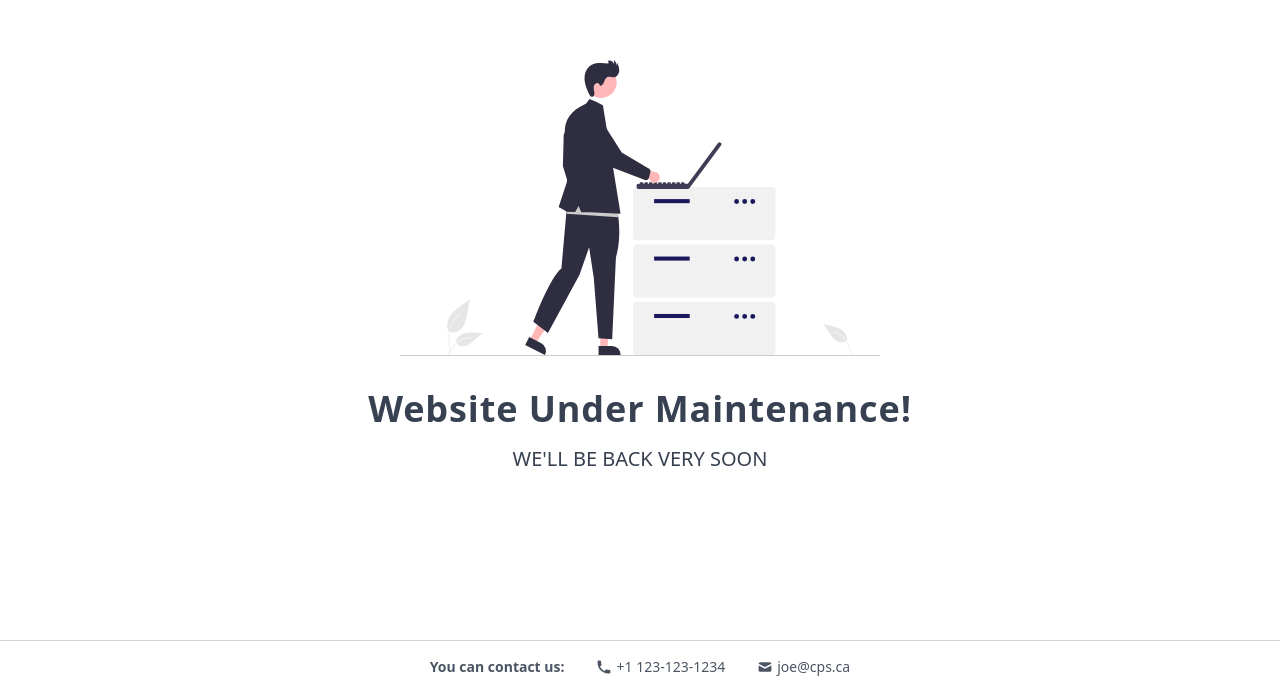
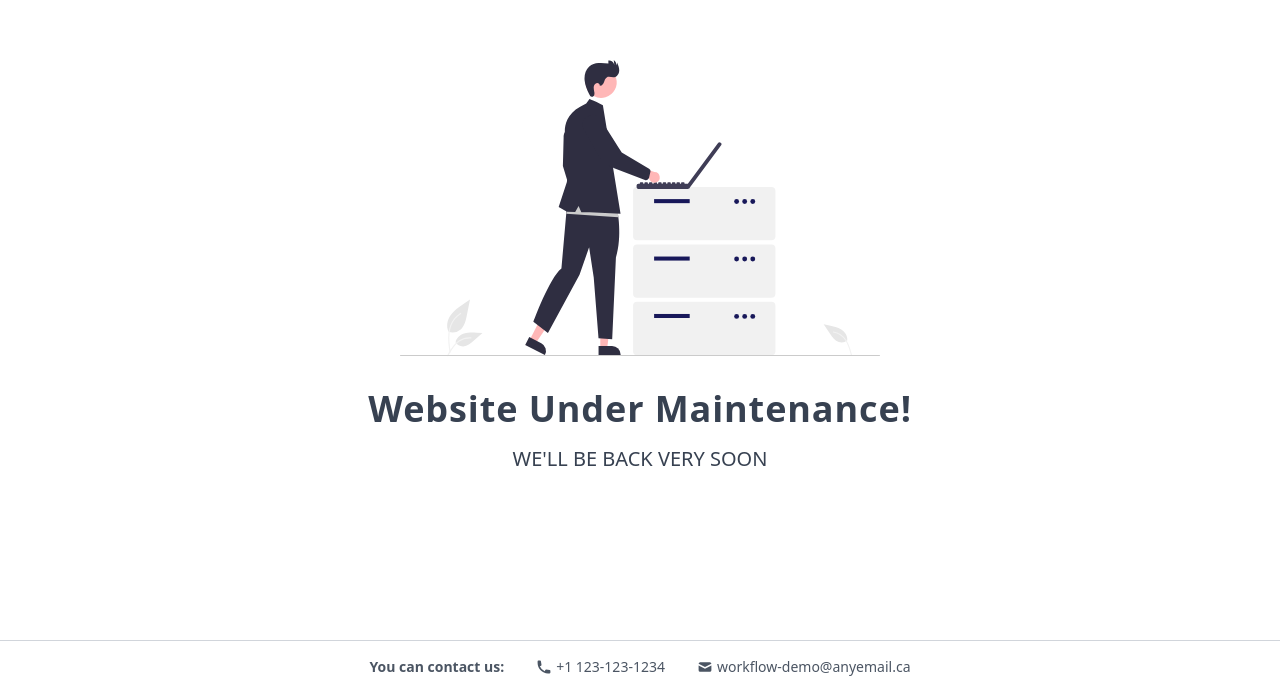
Before and after one commit to roberthallatt/workflow-demo, a plain HTML site: page index.html in a window 1280 px wide. Shown: the part 107-800 px from the top of the page. Drawn offline with nearby package versions, Linux system fonts and the light colour scheme.

Commit message:
update content

```diff
--- a/index.html
+++ b/index.html
@@ -28,7 +28,7 @@
                     <path d="M2.003 5.884L10 9.882l7.997-3.998A2 2 0 0016 4H4a2 2 0 00-1.997 1.884z"></path>
                     <path d="M18 8.118l-8 4-8-4V14a2 2 0 002 2h12a2 2 0 002-2V8.118z"></path>
                 </svg>
-                <span>joe@cps.ca</span>
+                <span>workflow-demo@anyemail.ca</span>
             </a>
         </div>
 
```
